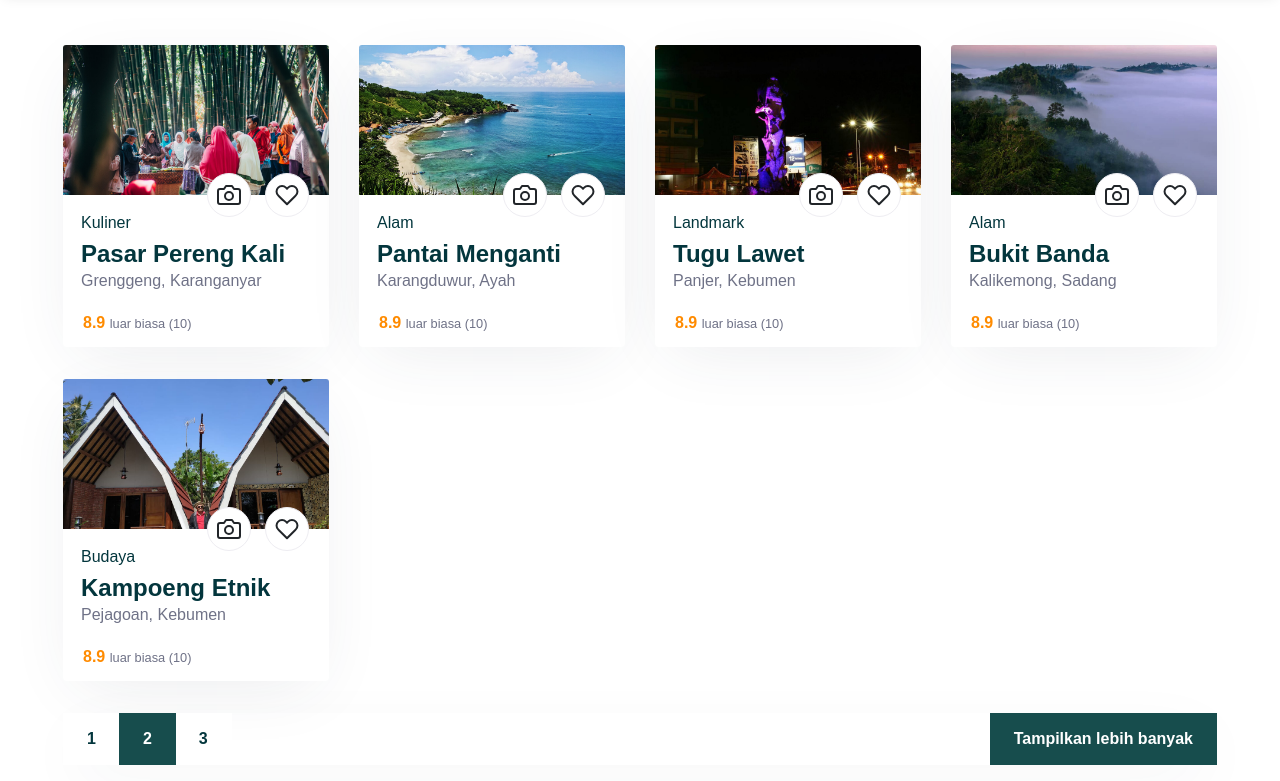
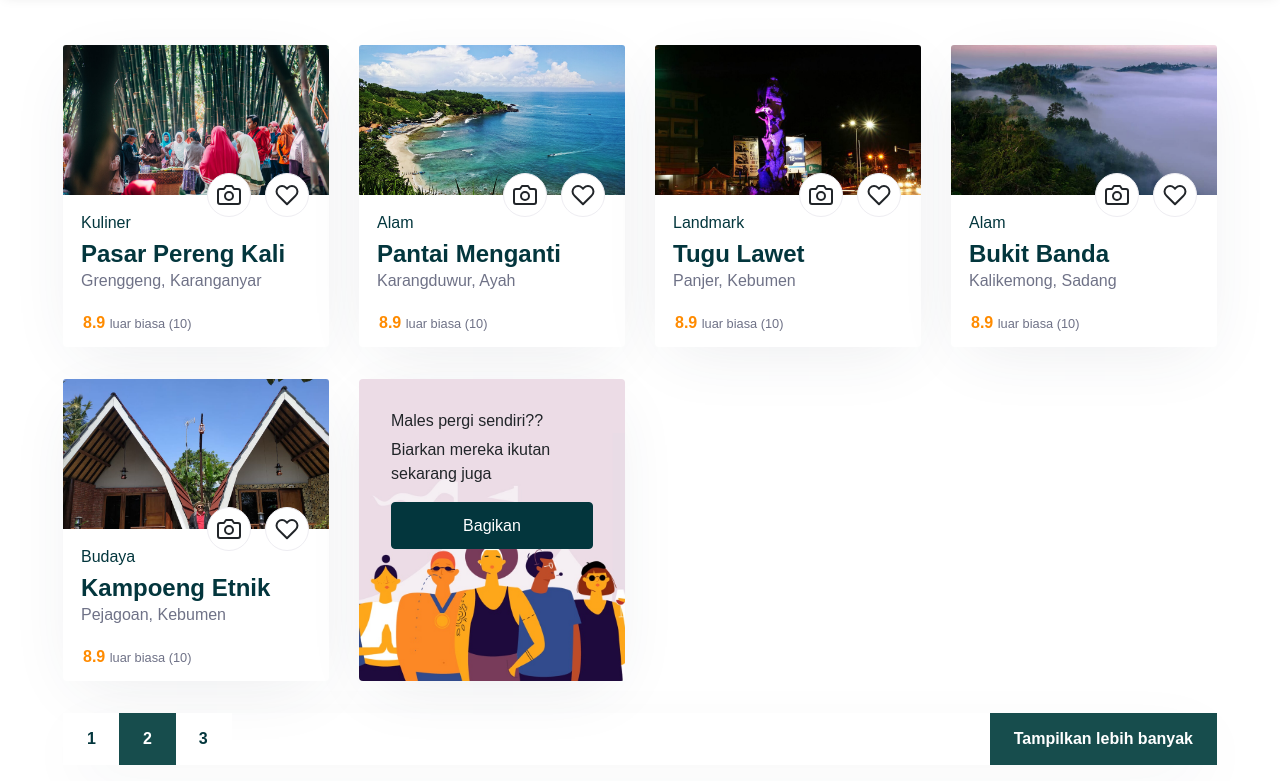
Before and after one commit to yanuaraditia/bumetrip, a plain HTML site: page index.html in a window 1280 px wide. Shown: the part 117-898 px from the top of the page. Drawn offline with nearby package versions, Linux system fonts and the light colour scheme; some packages are replaced by stand-ins of ours; a script that the page names is missing; a web font is replaced by a local one.

Commit message:
Ads is coming back

```diff
--- a/index.html
+++ b/index.html
@@ -59,7 +59,7 @@
       <div class="section data-trip">
         <div class="container-fluid">
           <div class="row" id="trip-data">
-            <div class="col-12 col-lg-3" v-for="trip in items">
+            <div class="col-12 col-lg-3" v-for="trip in items" v-if="!trip.ads">
               <div class="card">
                 <a :href="trip.link" class="trip-picture">
                   <img :src="trip.gambar" class="card-img-top" :alt="trip.title">
@@ -76,6 +76,13 @@
                 <div class="card-footer pt-0">
                   <b class="text-gold">8.9</b> <small>luar biasa (10)</small>
                 </div>
+              </div>
+            </div>
+            <div class="col-12 col-lg-3" v-else>
+              <div class="card ads">
+                <h6>Males pergi sendiri??</h6>
+                <p>Biarkan mereka ikutan sekarang juga</p>
+                <button class="btn btn-primary">Bagikan</button>
               </div>
             </div>
           </div>
--- a/main.js
+++ b/main.js
@@ -68,6 +68,9 @@ var data = new Vue({
                 lokasi: "Pejagoan, Kebumen",
                 cat: "Budaya",
                 gambar: "assets/sample5.jpg"
+            },
+            {
+                ads:true
             }
         ]
     }
```
